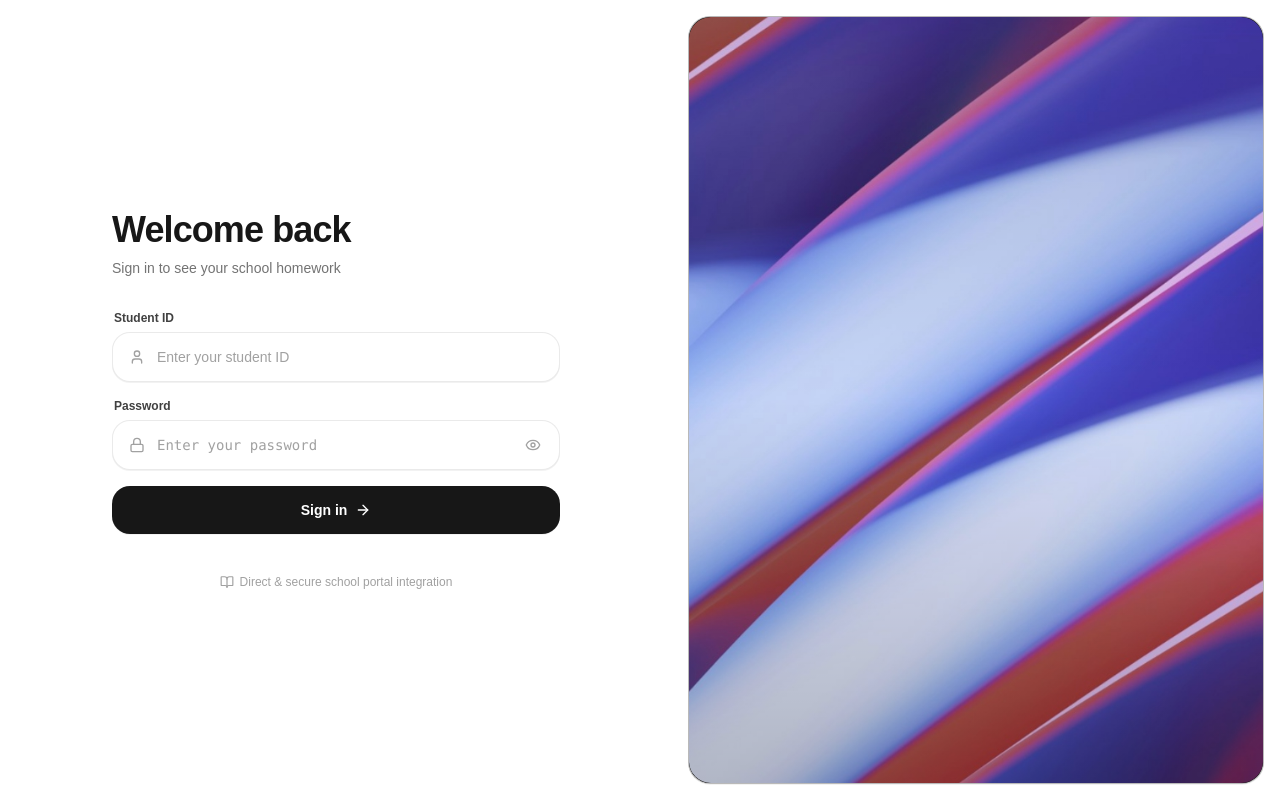
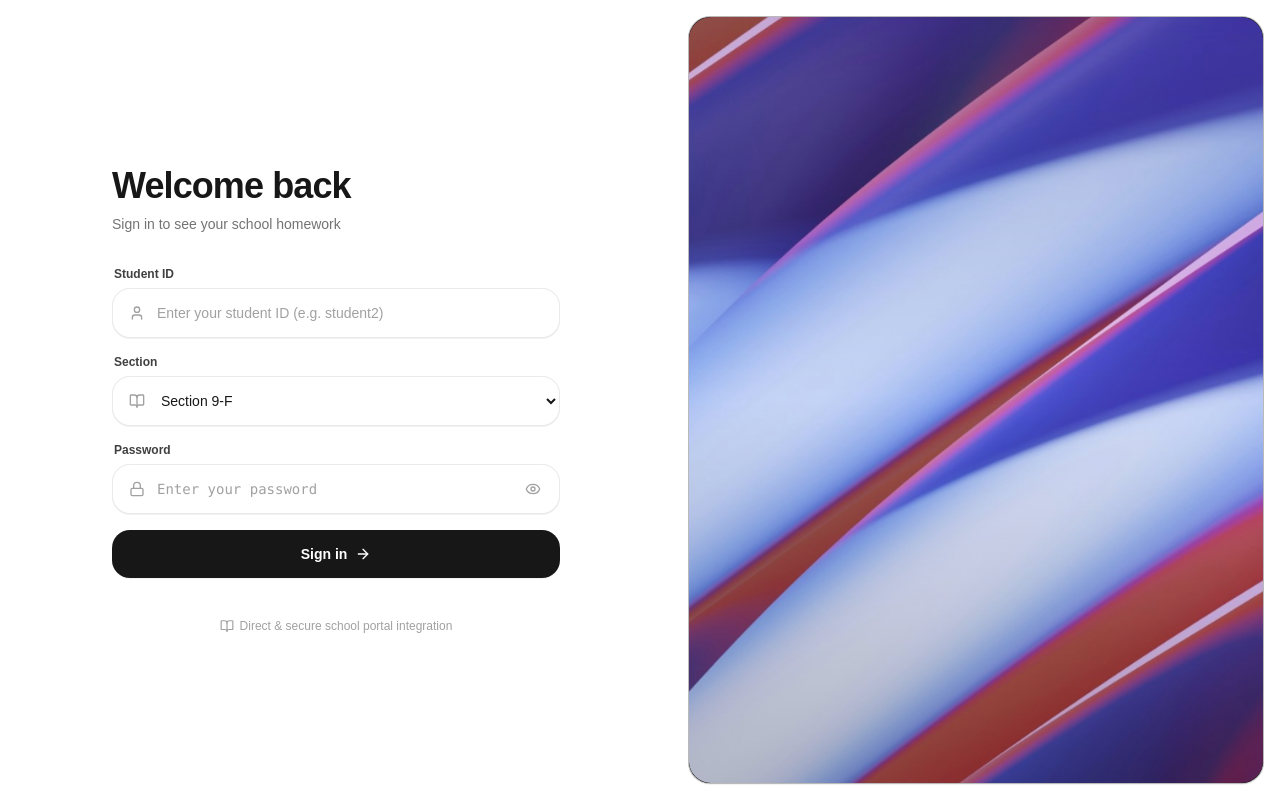
Before and after one commit to Leviathan0x0/homework-fetcher, a React (Vite) app: page / in a window 1280 px wide. Built offline with nearby package versions, Linux system fonts and the light colour scheme; no server answers.

Commit message:
Allow selecting Section on login screen and updating Class Section in SettingsModal

```diff
--- a/src/components/LoginPage.tsx
+++ b/src/components/LoginPage.tsx
@@ -3,7 +3,7 @@ import { Eye, EyeOff, Loader2, AlertCircle, BookOpen, User, Lock, ArrowRight } f
 import { cn } from '../utils/cn';
 
 interface LoginPageProps {
-  onLogin: (studentId: string, pass: string) => Promise<boolean>;
+  onLogin: (studentId: string, pass: string, section?: string) => Promise<boolean>;
   isLoading: boolean;
   errorMessage: string | null;
   onDismissError: () => void;
@@ -25,6 +25,7 @@ export const LoginPage: React.FC<LoginPageProps> = ({
 }) => {
   const [studentId, setStudentId] = useState('');
   const [password, setPassword] = useState('');
+  const [section, setSection] = useState('Section 9-F');
   const [showPassword, setShowPassword] = useState(false);
   const [localError, setLocalError] = useState<string | null>(null);
 
@@ -46,7 +47,7 @@ export const LoginPage: React.FC<LoginPageProps> = ({
     const currentPass = password;
     setPassword('');
 
-    await onLogin(trimmedId, currentPass);
+    await onLogin(trimmedId, currentPass, section);
   };
 
   const activeError = localError || errorMessage;
@@ -89,11 +90,42 @@ export const LoginPage: React.FC<LoginPageProps> = ({
                     type="text"
                     value={studentId}
                     onChange={(e) => setStudentId(e.target.value)}
-                    placeholder="Enter your student ID"
+                    placeholder="Enter your student ID (e.g. student2)"
                     disabled={isLoading}
                     autoComplete="username"
                     className="w-full bg-transparent text-sm h-12 pl-11 pr-4 rounded-2xl focus:outline-none text-neutral-900 dark:text-neutral-100 placeholder:text-neutral-400 font-normal"
                   />
+                </div>
+              </InputWrapper>
+            </div>
+
+            {/* Section Field */}
+            <div className="space-y-1.5">
+              <label className="text-xs font-semibold text-neutral-700 dark:text-neutral-300 block pl-0.5">
+                Section
+              </label>
+              <InputWrapper>
+                <div className="relative flex items-center">
+                  <BookOpen className="w-4 h-4 absolute left-4 text-neutral-400 pointer-events-none" />
+                  <select
+                    value={section}
+                    onChange={(e) => setSection(e.target.value)}
+                    disabled={isLoading}
+                    className="w-full bg-transparent text-sm h-12 pl-11 pr-4 rounded-2xl focus:outline-none text-neutral-900 dark:text-neutral-100 font-medium cursor-pointer"
+                  >
+                    <option value="Section 9-F" className="dark:bg-neutral-900">Section 9-F</option>
+                    <option value="Section 9-A" className="dark:bg-neutral-900">Section 9-A</option>
+                    <option value="Section 9-B" className="dark:bg-neutral-900">Section 9-B</option>
+                    <option value="Section 9-C" className="dark:bg-neutral-900">Section 9-C</option>
+                    <option value="Section 9-D" className="dark:bg-neutral-900">Section 9-D</option>
+                    <option value="Section 9-E" className="dark:bg-neutral-900">Section 9-E</option>
+                    <option value="Section 10-A" className="dark:bg-neutral-900">Section 10-A</option>
+                    <option value="Section 10-B" className="dark:bg-neutral-900">Section 10-B</option>
+                    <option value="Section 10-C" className="dark:bg-neutral-900">Section 10-C</option>
+                    <option value="Section 10-D" className="dark:bg-neutral-900">Section 10-D</option>
+                    <option value="Section 10-E" className="dark:bg-neutral-900">Section 10-E</option>
+                    <option value="Section 10-F" className="dark:bg-neutral-900">Section 10-F</option>
+                  </select>
                 </div>
               </InputWrapper>
             </div>
--- a/src/components/SettingsModal.tsx
+++ b/src/components/SettingsModal.tsx
@@ -1,6 +1,7 @@
 import React from 'react';
 import { ThemeMode, SessionStatus } from '../types/homework';
 import { UserAccount } from '../hooks/useHomework';
+import { authService } from '../services/appwriteServices';
 import { X, User, LogOut, CheckCircle2, AlertTriangle, ShieldCheck } from 'lucide-react';
 import { cn } from '../utils/cn';
 
@@ -70,7 +71,8 @@ export const SettingsModal: React.FC<SettingsModalProps> = ({
               </div>
             </div>
 
-            <div className="p-4 rounded-xl bg-neutral-50 dark:bg-neutral-900/60 border border-neutral-200/80 dark:border-neutral-800 flex items-center justify-between transition-colors duration-150 hover:border-neutral-300 dark:hover:border-neutral-700">
+            <div className="p-4 rounded-xl bg-neutral-50 dark:bg-neutral-900/60 border border-neutral-200/80 dark:border-neutral-800 space-y-3">
+              <div className="flex items-center justify-between">
                 <div className="flex items-center gap-3">
                   <div className="w-9 h-9 rounded-full bg-neutral-200 dark:bg-neutral-800 flex items-center justify-center text-neutral-700 dark:text-neutral-300 font-semibold text-xs">
                     <User className="w-4 h-4" />
@@ -91,6 +93,34 @@ export const SettingsModal: React.FC<SettingsModalProps> = ({
                   <LogOut className="w-3.5 h-3.5 transition-transform duration-200 group-hover/logout:-translate-x-0.5" />
                   <span>Sign out</span>
                 </button>
+              </div>
+
+              {/* Section selector */}
+              <div className="pt-2 border-t border-neutral-200/60 dark:border-neutral-800/80 flex items-center justify-between gap-2">
+                <span className="text-xs font-medium text-neutral-500 dark:text-neutral-400">Class Section:</span>
+                <select
+                  value={user?.section || 'Section 9-F'}
+                  onChange={async (e) => {
+                    const newSec = e.target.value;
+                    await authService.updateSection(newSec);
+                    window.location.reload();
+                  }}
+                  className="h-8 rounded-lg px-2.5 bg-white dark:bg-neutral-800 border border-neutral-200 dark:border-neutral-700 text-xs font-semibold text-neutral-800 dark:text-neutral-200 focus:outline-none cursor-pointer"
+                >
+                  <option value="Section 9-F">Section 9-F</option>
+                  <option value="Section 9-A">Section 9-A</option>
+                  <option value="Section 9-B">Section 9-B</option>
+                  <option value="Section 9-C">Section 9-C</option>
+                  <option value="Section 9-D">Section 9-D</option>
+                  <option value="Section 9-E">Section 9-E</option>
+                  <option value="Section 10-A">Section 10-A</option>
+                  <option value="Section 10-B">Section 10-B</option>
+                  <option value="Section 10-C">Section 10-C</option>
+                  <option value="Section 10-D">Section 10-D</option>
+                  <option value="Section 10-E">Section 10-E</option>
+                  <option value="Section 10-F">Section 10-F</option>
+                </select>
+              </div>
             </div>
           </div>
 
--- a/src/hooks/useHomework.ts
+++ b/src/hooks/useHomework.ts
@@ -138,12 +138,12 @@ export function useHomework() {
     }
   }, [user]);
 
-  const login = useCallback(async (studentId: string, pass: string): Promise<boolean> => {
+  const login = useCallback(async (studentId: string, pass: string, chosenSection?: string): Promise<boolean> => {
     setIsLoading(true);
     setErrorMessage(null);
 
     try {
-      const loggedUser = await authService.login(studentId, pass);
+      const loggedUser = await authService.login(studentId, pass, chosenSection);
       if (!loggedUser) throw new Error("Authentication failed");
       setUser(loggedUser);
       setIsAuthenticated(true);
--- a/src/services/appwriteServices.ts
+++ b/src/services/appwriteServices.ts
@@ -51,7 +51,7 @@ export const authService = {
       const user = await account.get();
       if (!user) return null;
       const studentId = user.name || user.email.split("@")[0];
-      const section = (user.prefs && user.prefs.section) ? user.prefs.section : "Section 10-A";
+      const section = (user.prefs && user.prefs.section) ? user.prefs.section : "Section 9-F";
       return {
         id: user.$id,
         studentId,
@@ -62,7 +62,7 @@ export const authService = {
     }
   },
 
-  async login(studentId: string, pass: string) {
+  async login(studentId: string, pass: string, chosenSection?: string) {
     const cleanId = studentId.trim();
     if (!cleanId || !pass) {
       throw new Error("Student ID and password are required.");
@@ -86,11 +86,28 @@ export const authService = {
     }
 
     const appwriteUser = await account.get();
+    if (chosenSection) {
+      try {
+        await account.updatePrefs({ ...appwriteUser.prefs, section: chosenSection });
+      } catch {}
+    }
+
+    const updatedUser = await account.get();
     return {
-      id: appwriteUser.$id,
-      studentId: appwriteUser.name || cleanId,
-      section: (appwriteUser.prefs && appwriteUser.prefs.section) ? appwriteUser.prefs.section : "Section 10-A",
+      id: updatedUser.$id,
+      studentId: updatedUser.name || cleanId,
+      section: (updatedUser.prefs && updatedUser.prefs.section) ? updatedUser.prefs.section : (chosenSection || "Section 9-F"),
     };
+  },
+
+  async updateSection(section: string) {
+    try {
+      const current = await account.get();
+      await account.updatePrefs({ ...current.prefs, section });
+      return true;
+    } catch (err) {
+      return false;
+    }
   },
 
   async logout() {
```
Lines whose indentation alone changed are shown as unchanged.
